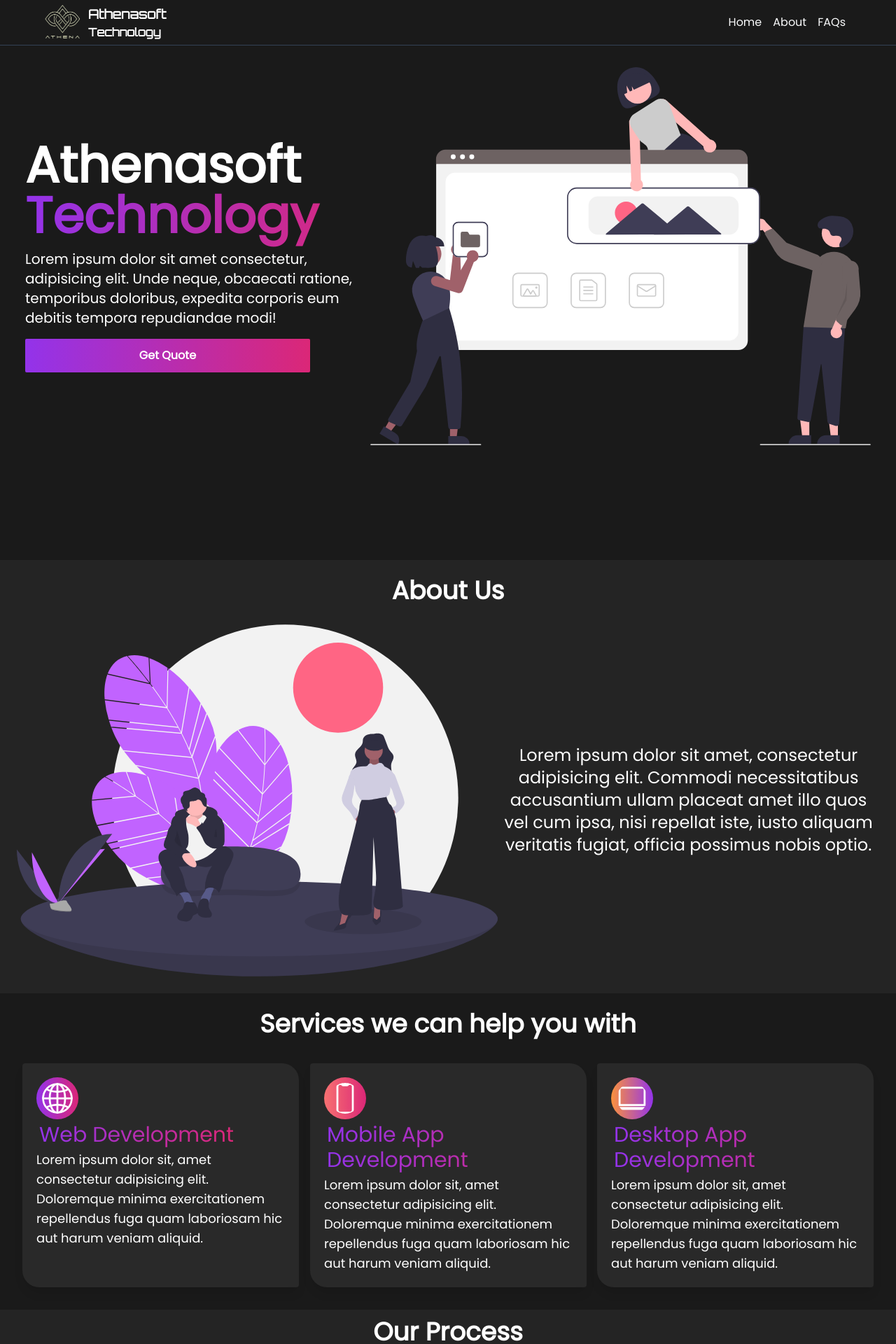
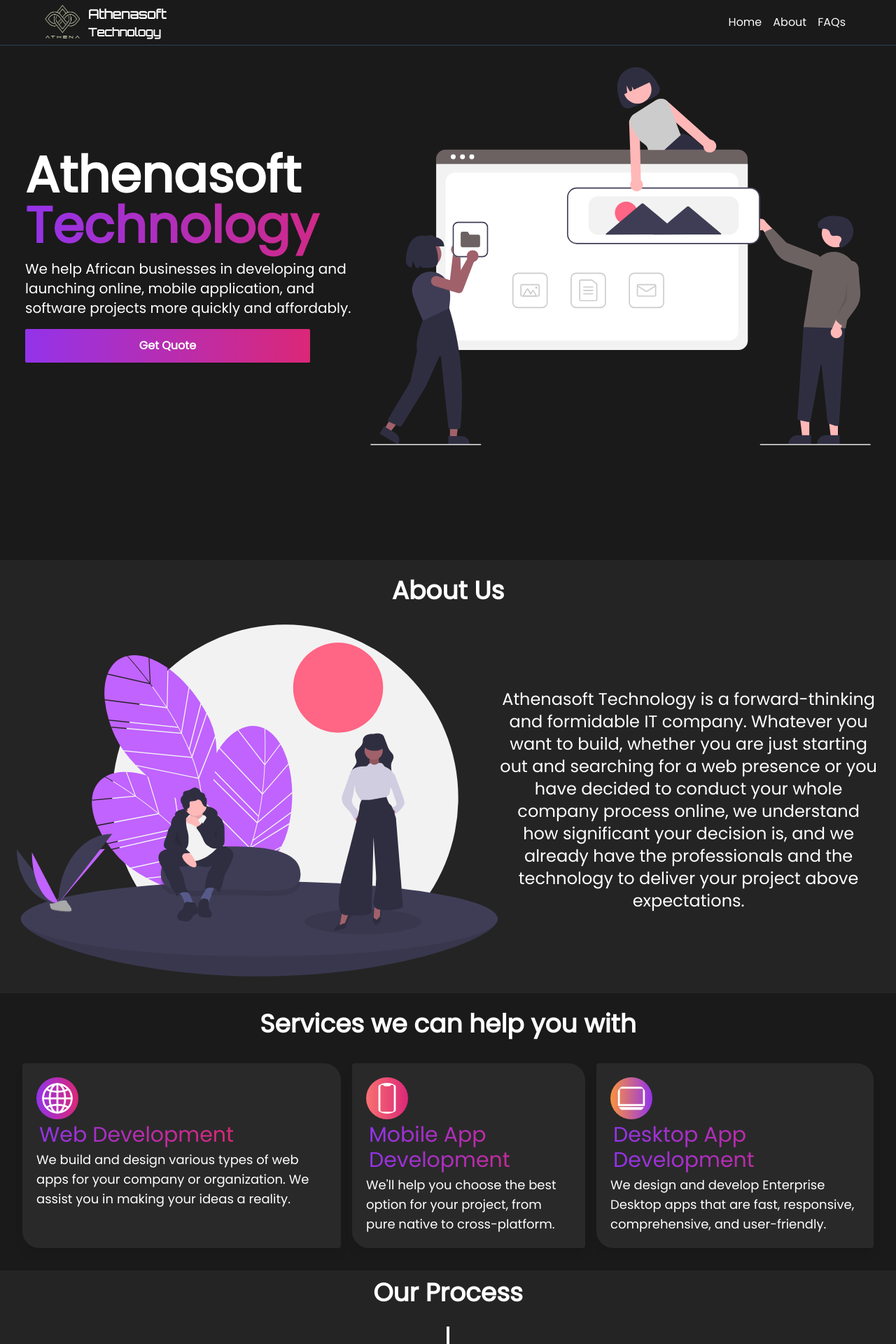
Before and after one commit to SolomonYakubu/athena-dev-team, a Next.js app: page / in a window 1280 px wide. Shown: the top 1920 px of the page at 70% size. Built offline with nearby package versions, Linux system fonts and the light colour scheme.

Commit message:
updated index.tsx'

```diff
--- a/pages/index.tsx
+++ b/pages/index.tsx
@@ -30,7 +30,7 @@ const Home: NextPage = () => {
   const services = [
     {
       title: "Web Development",
-      desc: "Lorem ipsum dolor sit, amet consectetur adipisicing elit. Doloremque minima exercitationem repellendus fuga quam laboriosam hic aut harum veniam aliquid.",
+      desc: "We build and design various types of web apps for your company or organization. We assist you in making your ideas a reality.",
       icon: (
         <BsGlobe2
           size={60}
@@ -40,7 +40,7 @@ const Home: NextPage = () => {
     },
     {
       title: "Mobile App Development",
-      desc: "Lorem ipsum dolor sit, amet consectetur adipisicing elit. Doloremque minima exercitationem repellendus fuga quam laboriosam hic aut harum veniam aliquid.",
+      desc: "We'll help you choose the best option for your project, from pure native to cross-platform.",
       icon: (
         <IoPhonePortraitOutline
           size={60}
@@ -50,7 +50,7 @@ const Home: NextPage = () => {
     },
     {
       title: "Desktop App Development",
-      desc: "Lorem ipsum dolor sit, amet consectetur adipisicing elit. Doloremque minima exercitationem repellendus fuga quam laboriosam hic aut harum veniam aliquid.",
+      desc: "We design and develop Enterprise Desktop apps that are fast, responsive, comprehensive, and user-friendly.",
       icon: (
         <BsLaptop
           size={60}
@@ -62,32 +62,32 @@ const Home: NextPage = () => {
   const processes = [
     {
       title: "Research",
-      desc: "Lorem ipsum dolor sit, amet consectetur adipisicing elit. Doloremque minima exercitationem repellendus fuga quam laboriosam hic aut harum veniam aliquid.",
+      desc: "The first stage of partnership is critical. This process includes stakeholder interviews, workshops, brainstorming, insights into user needs, use cases, and prototyping.",
       icon: <BsSearch size={100} className="text-white animate-bounce" />,
     },
     {
       title: "Product Design",
-      desc: "Lorem ipsum dolor sit, amet consectetur adipisicing elit. Doloremque minima exercitationem repellendus fuga quam laboriosam hic aut harum veniam aliquid.",
+      desc: "We build interactive wireframes and mockups so you can see how your product will appear and work. We care about our consumers and use a human-centered approach to develop products that they will like.",
       icon: <BsFillPenFill size={60} className="text-white animate-pulse" />,
     },
     {
       title: "Implementation",
-      desc: "Lorem ipsum dolor sit, amet consectetur adipisicing elit. Doloremque minima exercitationem repellendus fuga quam laboriosam hic aut harum veniam aliquid.",
+      desc: "This is the most important part of the entire development process. After organizing all of the projects for short sprints, we begin engineering. We constantly employ the best technological stack for the needs of your project.",
       icon: <BsHammer size={60} className="text-white animate-bounce" />,
     },
     {
       title: "Optimisation",
-      desc: "Lorem ipsum dolor sit, amet consectetur adipisicing elit. Doloremque minima exercitationem repellendus fuga quam laboriosam hic aut harum veniam aliquid.",
+      desc: "Following the development phase, we must confirm that resources were spent efficiently. As a consequence, we do code reviews, reworking, and optimization. At this step, we guarantee that there are no bottlenecks in the code and that the software operates smoothly.",
       icon: <IoSettingsSharp size={60} className="text-white animate-spin" />,
     },
     {
       title: "Testing",
-      desc: "Lorem ipsum dolor sit, amet consectetur adipisicing elit. Doloremque minima exercitationem repellendus fuga quam laboriosam hic aut harum veniam aliquid.",
+      desc: "Before we deploy the project, we must ensure that each feature functions properly. While studying all of the user stories, our QA engineers execute manual and automated testing.",
       icon: <BiTestTube size={60} className="text-white animate-pulse" />,
     },
     {
       title: "Deployment and Monitoring",
-      desc: "Lorem ipsum dolor sit, amet consectetur adipisicing elit. Doloremque minima exercitationem repellendus fuga quam laboriosam hic aut harum veniam aliquid.",
+      desc: "The last stage of development. Everything we've previously built has been deployed here. Our initiative is now available to the public. We typically continue to work with you after the product has been delivered and support you at every level of your business's development.",
       icon: <IoRocketOutline size={60} className="text-white animate-bounce" />,
     },
   ];
@@ -118,9 +118,9 @@ const Home: NextPage = () => {
                 </h3>
               </Bounce>
               <p className="text-white font-thin text-xl mb-4">
-                Lorem ipsum dolor sit amet consectetur, adipisicing elit. Unde
-                neque, obcaecati ratione, temporibus doloribus, expedita
-                corporis eum debitis tempora repudiandae modi!
+                We help African businesses in developing and launching online,
+                mobile application, and software projects more quickly and
+                affordably.
               </p>
               <div className="flex mb-10 md:mb-0 w-5/6">
                 <button
@@ -147,10 +147,13 @@ const Home: NextPage = () => {
               {" "}
               <Image src={about} alt="about" />
               <h4 className="md:w-2/3 md:text-2xl font-thin text-lg text-white text-center">
-                Lorem ipsum dolor sit amet, consectetur adipisicing elit.
-                Commodi necessitatibus accusantium ullam placeat amet illo quos
-                vel cum ipsa, nisi repellat iste, iusto aliquam veritatis
-                fugiat, officia possimus nobis optio.
+                Athenasoft Technology is a forward-thinking and formidable IT
+                company. Whatever you want to build, whether you are just
+                starting out and searching for a web presence or you have
+                decided to conduct your whole company process online, we
+                understand how significant your decision is, and we already have
+                the professionals and the technology to deliver your project
+                above expectations.
               </h4>
             </div>
           </Zoom>
```
